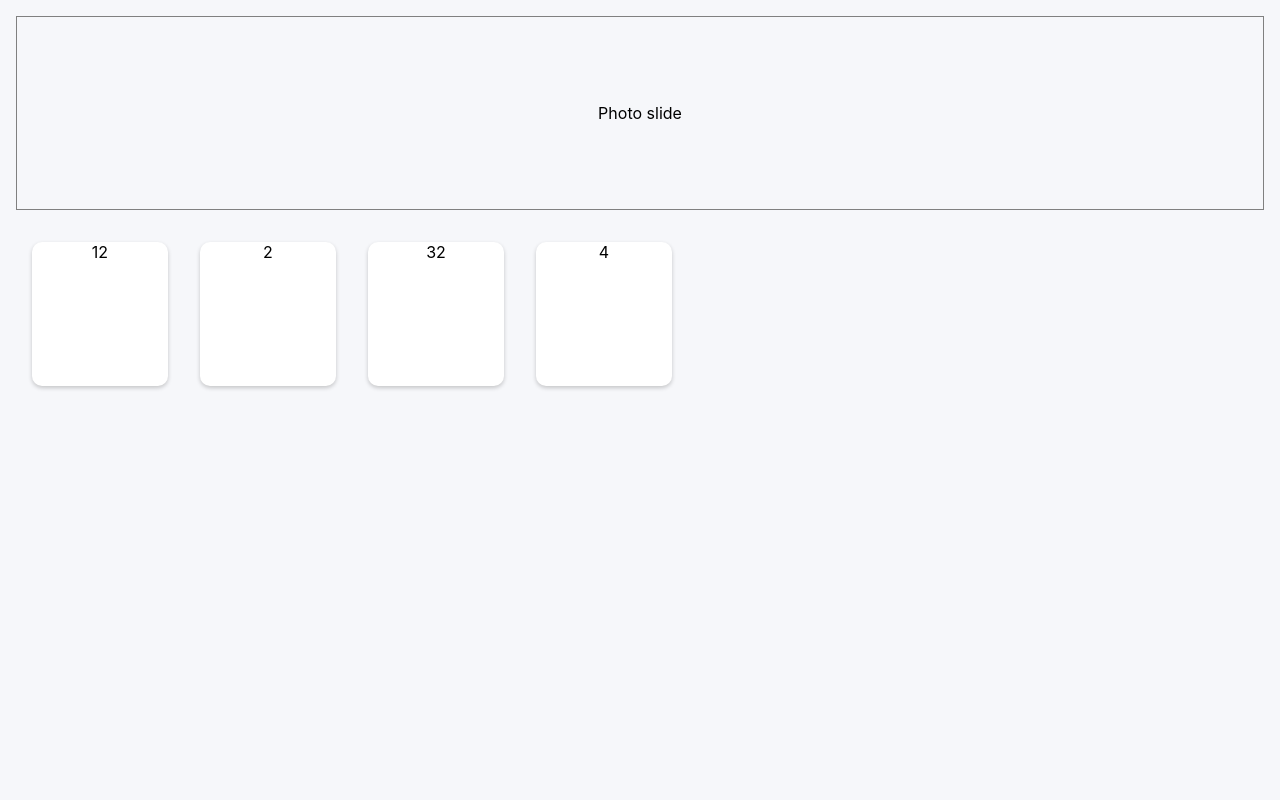
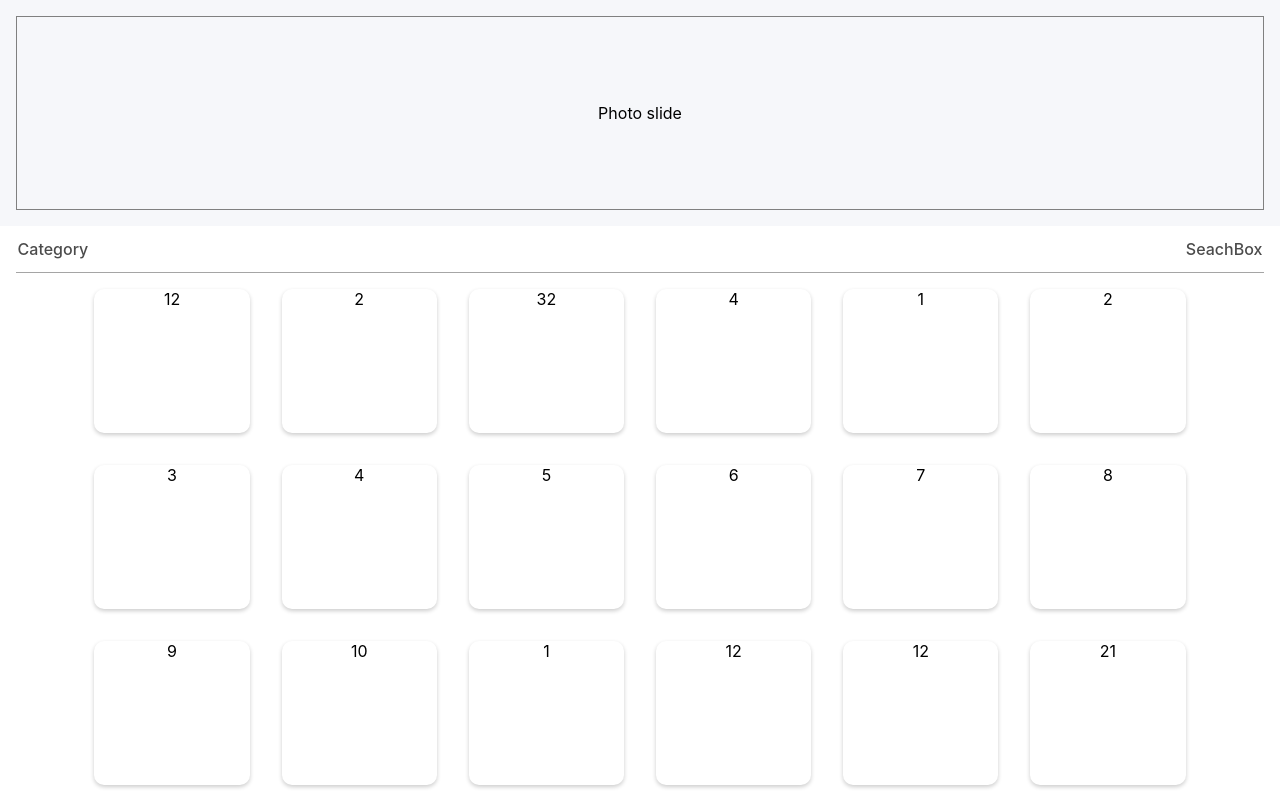
Before and after one commit to NewUserAyush/mobile-shop, a React (Create React App) app: page / in a window 1280 px wide. Shown: the top 800 px of the page. Built offline with nearby package versions, Linux system fonts and the light colour scheme.

Commit message:
style-changes

```diff
--- a/src/components/landingPage/index.css
+++ b/src/components/landingPage/index.css
@@ -6,11 +6,18 @@
     margin: 1em;
     border: 1px solid gray;
 }
+.content-title{
+    display: flex;
+    justify-content: space-between;
+    align-items: center;
+    margin: 0 1em;
+    padding: 0.8em 0.1em;
+    font-size: 1em;
+    font-weight: 500;
+    opacity: 0.7;
+    border-bottom: 0.001em solid gray;
+}
 
-.category{
-    /* border: 1px solid gray; */
-    margin: 1em;
-    height: 100%;
-    flex-wrap: wrap;
-    display: flex;
+.content{
+    background: #ffffff;
 }
--- a/src/components/landingPage/index.js
+++ b/src/components/landingPage/index.js
@@ -13,7 +13,15 @@ class LandingPage extends React.Component {
     return (
       <div>
        <div className="slider">Photo slide</div>
-       <Product></Product>
+       <div className="content">
+
+          <div className="content-title">
+            <div>Category</div>
+            <div>SeachBox</div>
+          </div>
+          <Product></Product>
+       </div>
+
       </div>
     );
   }
--- a/src/components/product/index.css
+++ b/src/components/product/index.css
@@ -1,13 +1,13 @@
 .category{
     /* border: 1px solid gray; */
-    margin: 1em;
     height: 100%;
     flex-wrap: wrap;
     display: flex;
+    justify-content: center;
 }
 
 .item{
-    width: 8.5em;
+    width: 9.7em;
     height: 9em;
     /* flex: 1; */
     text-align: center;
--- a/src/components/product/index.js
+++ b/src/components/product/index.js
@@ -5,7 +5,7 @@ class Product extends React.Component {
   constructor(prop){
     super(prop);
     this.state={
-      arr:[12,2,32,4]
+      arr:[12,2,32,4,1,2,3,4,5,6,7,8,9,10,1,12,12,21,31,2,13,13]
     }
   }
 
```
